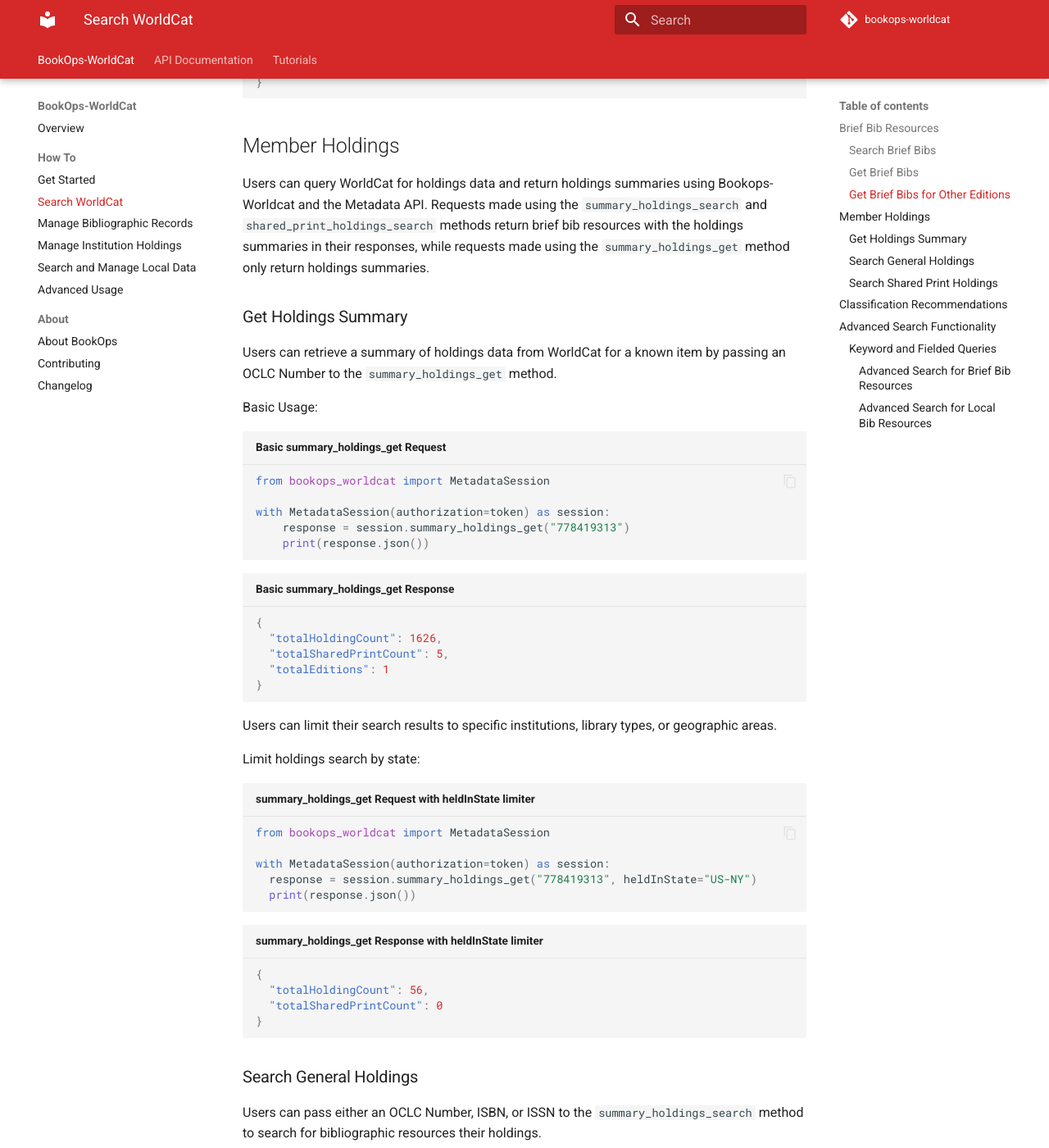
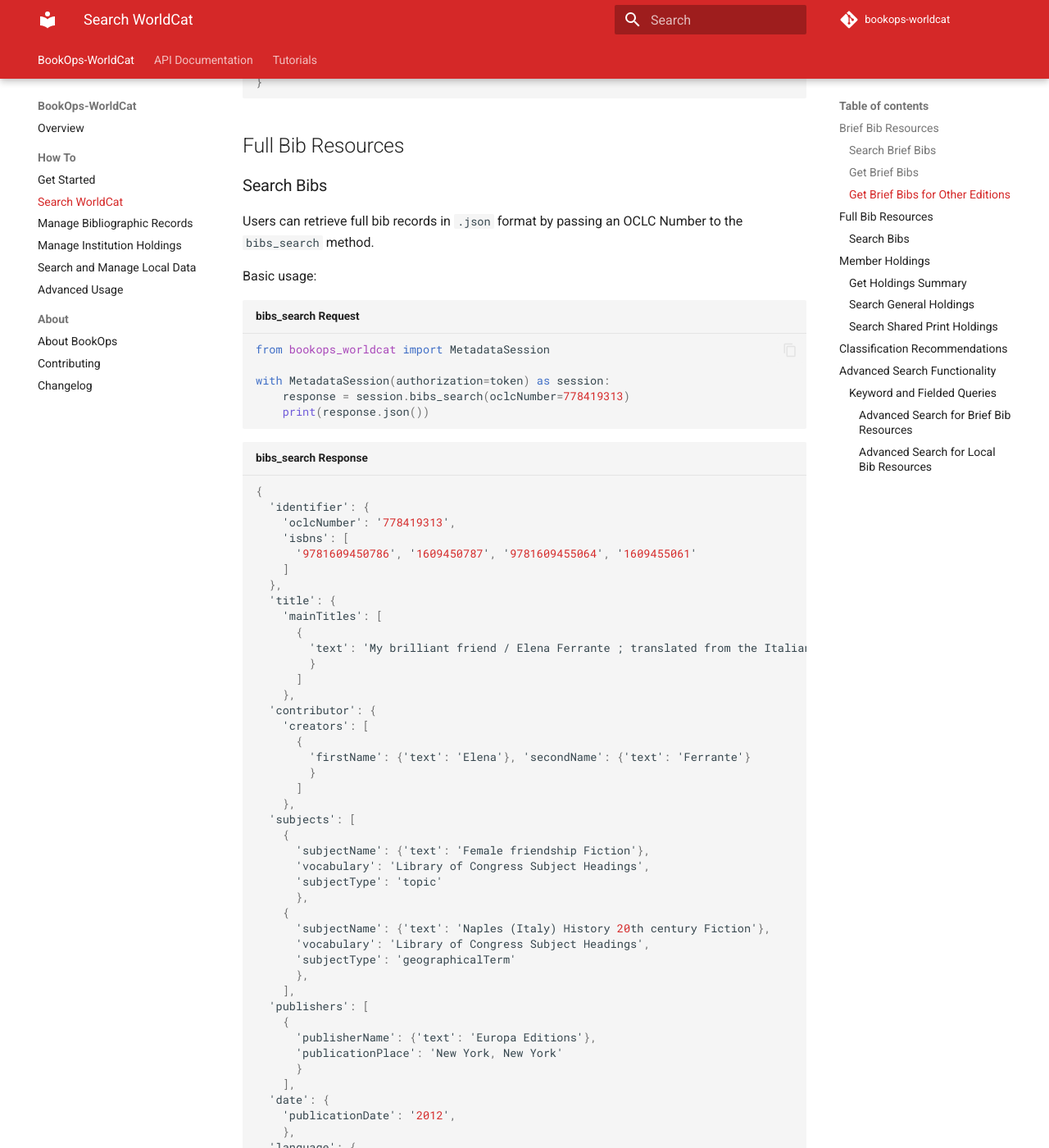
Before and after one commit to BookOps-CAT/bookops-worldcat, an MkDocs documentation site: the page built from docs/search.md, in a window 1280 px wide and 1400 px high, scrolled down 3875 px. Shown: the whole window at 82% size. Built offline with MkDocs 1.6.1 and Material for MkDocs 9.7.7, drawn with Linux system fonts in a browser that asks for light colours; comment, search, counter and statistics services are not loaded; the version menu is left out; some of the changed text lies outside the part shown.

Commit message:
New /search/bibs/{oclcNumber} endpoint (#115)
* added bib_search method to MetadataSession class

* added section on /search/bibs/ endpoint to docs

* fixed return type for bib_search method

````diff
--- a/docs/search.md
+++ b/docs/search.md
@@ -162,6 +162,71 @@
   ]
 }
 ```
+## Full Bib Resources
+### Search Bibs
+Users can retrieve full bib records in `.json` format by passing an OCLC Number to the `bibs_search` method.
+
+Basic usage:
+```python title="bibs_search Request"
+from bookops_worldcat import MetadataSession
+
+with MetadataSession(authorization=token) as session:
+    response = session.bibs_search(oclcNumber=778419313)
+    print(response.json())
+```
+```{ .json title="bibs_search Response" .no-copy}
+{
+  'identifier': {
+    'oclcNumber': '778419313',
+    'isbns': [
+      '9781609450786', '1609450787', '9781609455064', '1609455061'
+    ]
+  },
+  'title': {
+    'mainTitles': [
+      {
+        'text': 'My brilliant friend / Elena Ferrante ; translated from the Italian by Ann Goldstein'
+        }
+      ]
+    },
+  'contributor': {
+    'creators': [
+      {
+        'firstName': {'text': 'Elena'}, 'secondName': {'text': 'Ferrante'}
+        }
+      ]
+    },
+  'subjects': [
+    {
+      'subjectName': {'text': 'Female friendship Fiction'},
+      'vocabulary': 'Library of Congress Subject Headings',
+      'subjectType': 'topic'
+      },
+    {
+      'subjectName': {'text': 'Naples (Italy) History 20th century Fiction'},
+      'vocabulary': 'Library of Congress Subject Headings',
+      'subjectType': 'geographicalTerm'
+      },
+    ],
+  'publishers': [
+    {
+      'publisherName': {'text': 'Europa Editions'},
+      'publicationPlace': 'New York, New York'
+      }
+    ],
+  'date': {
+    'publicationDate': '2012',
+    },
+  'language': {
+    'itemLanguage': 'eng',
+    'catalogingLanguage': 'eng'
+    },
+  'description': {
+    'physicalDescription': '331 pages ; 21 cm',
+    }
+  }
+```
+
 ## Member Holdings
 Users can query WorldCat for holdings data and return holdings summaries using Bookops-Worldcat and the Metadata API. Requests made using the `summary_holdings_search` and `shared_print_holdings_search` methods return brief bib resources with the holdings summaries in their responses, while requests made using the `summary_holdings_get` method only return holdings summaries.
 
````
Also changed, not shown: 2 other files.
